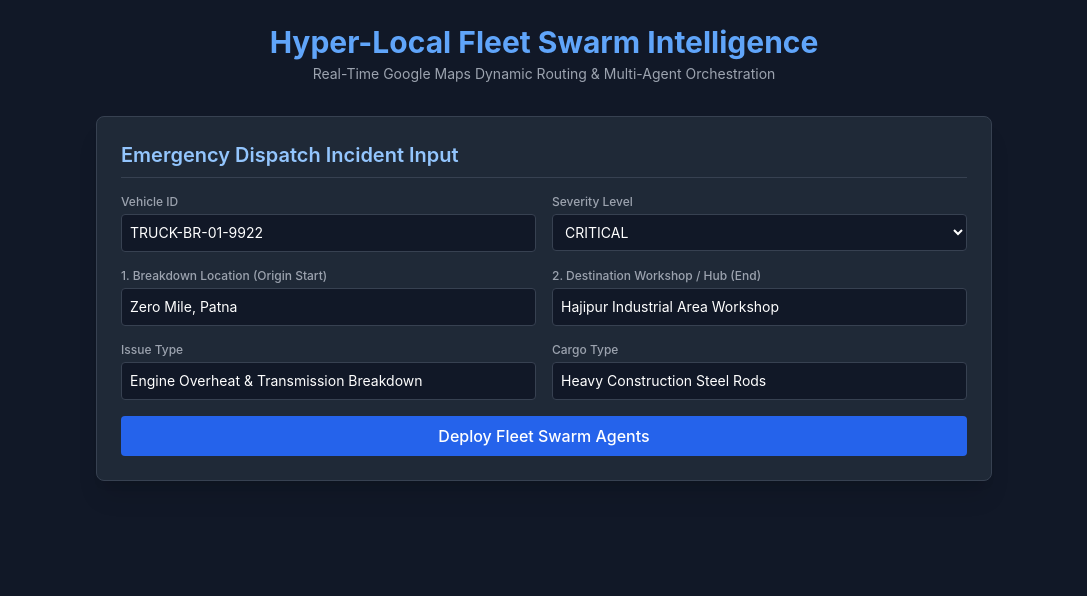
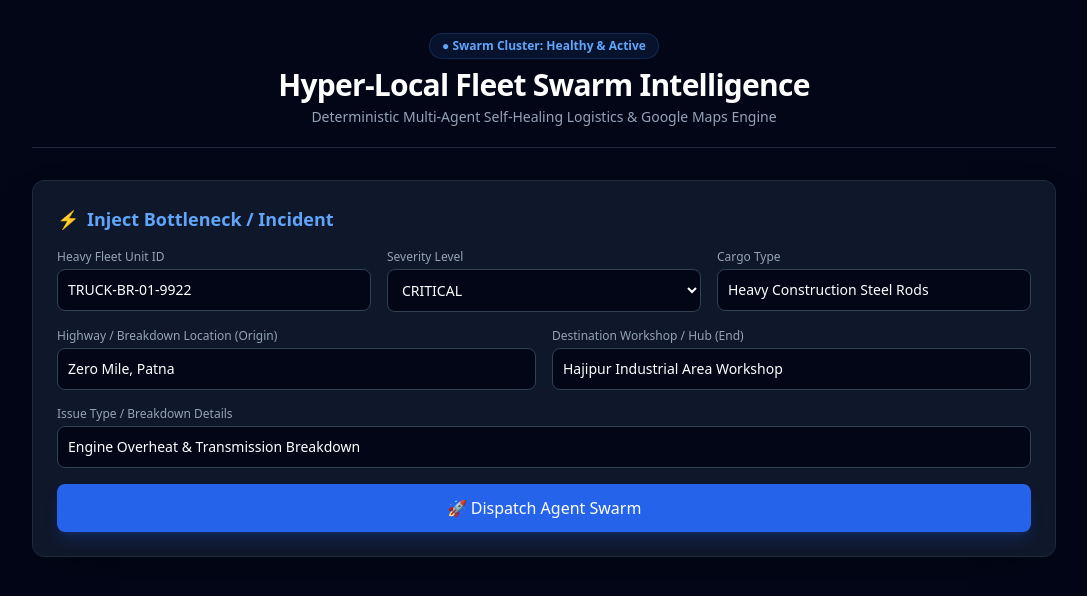
Before and after one commit to projects2829/fleet-swarm-project, a React (Create React App) app in the folder frontend/: page / in a window 1280 px wide. Shown: the top 596 px of the page, without its empty margins (96-1183 px from the left). Built offline with nearby package versions, Linux system fonts and the light colour scheme.

Commit message:
Update App.js

```diff
--- a/frontend/src/App.js
+++ b/frontend/src/App.js
@@ -38,113 +38,149 @@
       if (res.ok) {
         setResponseResult(data);
       } else {
-        let errDetail = data.detail;
-        if (typeof errDetail === 'object') {
-          errDetail = JSON.stringify(errDetail);
-        }
-        setError(errDetail || 'Validation error from backend (422).');
+        setError(data.detail || 'Validation error from backend.');
       }
     } catch (err) {
-      setError('Failed to connect to backend server. Make sure Render is online.');
+      setError('Failed to connect to backend server.');
     } finally {
       setLoading(false);
     }
   };
 
   return (
-    <div className="min-h-screen bg-gray-900 text-white p-6">
-      <div className="max-w-4xl mx-auto">
-        <header className="mb-8 text-center">
-          <h1 className="text-3xl font-bold text-blue-400">Hyper-Local Fleet Swarm Intelligence</h1>
-          <p className="text-gray-400 text-sm mt-1">Real-Time Google Maps Dynamic Routing & Multi-Agent Orchestration</p>
+    <div className="min-h-screen bg-slate-950 text-slate-100 p-4 md:p-8 font-sans">
+      <div className="max-w-5xl mx-auto space-y-8">
+
+        {/* Header */}
+        <header className="border-b border-slate-800 pb-5 text-center">
+          <div className="inline-block bg-blue-500/10 text-blue-400 text-xs font-semibold px-3 py-1 rounded-full mb-2 border border-blue-500/20">
+            ● Swarm Cluster: Healthy & Active
+          </div>
+          <h1 className="text-3xl font-extrabold tracking-tight text-white">Hyper-Local Fleet Swarm Intelligence</h1>
+          <p className="text-slate-400 text-sm mt-1">Deterministic Multi-Agent Self-Healing Logistics & Google Maps Engine</p>
         </header>
 
-        <form onSubmit={handleSubmit} className="bg-gray-800 p-6 rounded-lg shadow-xl space-y-4 mb-8 border border-gray-700">
-          <h2 className="text-xl font-semibold text-blue-300 border-b border-gray-700 pb-2">Emergency Dispatch Incident Input</h2>
+        {/* Input Form Card */}
+        <div className="bg-slate-900 border border-slate-800 rounded-xl p-6 shadow-2xl">
+          <h2 className="text-lg font-semibold text-blue-400 mb-4 flex items-center gap-2">
+            <span>⚡</span> Inject Bottleneck / Incident
+          </h2>
 
-          <div className="grid grid-cols-1 md:grid-cols-2 gap-4">
+          <form onSubmit={handleSubmit} className="space-y-4">
+            <div className="grid grid-cols-1 md:grid-cols-3 gap-4">
               <div>
-              <label className="block text-xs font-medium text-gray-400">Vehicle ID</label>
-              <input type="text" name="vehicle_id" value={formData.vehicle_id} onChange={handleChange} className="w-full mt-1 p-2 bg-gray-900 border border-gray-700 rounded text-sm" required />
+                <label className="block text-xs font-medium text-slate-400 mb-1">Heavy Fleet Unit ID</label>
+                <input type="text" name="vehicle_id" value={formData.vehicle_id} onChange={handleChange} className="w-full p-2.5 bg-slate-950 border border-slate-700 rounded-lg text-sm text-white focus:outline-none focus:border-blue-500" required />
               </div>
               <div>
-              <label className="block text-xs font-medium text-gray-400">Severity Level</label>
-              <select name="severity" value={formData.severity} onChange={handleChange} className="w-full mt-1 p-2 bg-gray-900 border border-gray-700 rounded text-sm">
+                <label className="block text-xs font-medium text-slate-400 mb-1">Severity Level</label>
+                <select name="severity" value={formData.severity} onChange={handleChange} className="w-full p-2.5 bg-slate-950 border border-slate-700 rounded-lg text-sm text-white focus:outline-none focus:border-blue-500">
                   <option value="CRITICAL">CRITICAL</option>
                   <option value="MODERATE">MODERATE</option>
                 </select>
+              </div>
+              <div>
+                <label className="block text-xs font-medium text-slate-400 mb-1">Cargo Type</label>
+                <input type="text" name="cargo_type" value={formData.cargo_type} onChange={handleChange} className="w-full p-2.5 bg-slate-950 border border-slate-700 rounded-lg text-sm text-white focus:outline-none focus:border-blue-500" required />
               </div>
             </div>
 
             <div className="grid grid-cols-1 md:grid-cols-2 gap-4">
               <div>
-              <label className="block text-xs font-medium text-gray-400">1. Breakdown Location (Origin Start)</label>
-              <input type="text" name="location" value={formData.location} onChange={handleChange} placeholder="e.g., Zero Mile, Patna" className="w-full mt-1 p-2 bg-gray-900 border border-gray-700 rounded text-sm" required />
+                <label className="block text-xs font-medium text-slate-400 mb-1">Highway / Breakdown Location (Origin)</label>
+                <input type="text" name="location" value={formData.location} onChange={handleChange} className="w-full p-2.5 bg-slate-950 border border-slate-700 rounded-lg text-sm text-white focus:outline-none focus:border-blue-500" required />
               </div>
               <div>
-              <label className="block text-xs font-medium text-gray-400">2. Destination Workshop / Hub (End)</label>
-              <input type="text" name="destination" value={formData.destination} onChange={handleChange} placeholder="e.g., Hajipur Industrial Area" className="w-full mt-1 p-2 bg-gray-900 border border-gray-700 rounded text-sm" required />
+                <label className="block text-xs font-medium text-slate-400 mb-1">Destination Workshop / Hub (End)</label>
+                <input type="text" name="destination" value={formData.destination} onChange={handleChange} className="w-full p-2.5 bg-slate-950 border border-slate-700 rounded-lg text-sm text-white focus:outline-none focus:border-blue-500" required />
               </div>
             </div>
 
-          <div className="grid grid-cols-1 md:grid-cols-2 gap-4">
             <div>
-              <label className="block text-xs font-medium text-gray-400">Issue Type</label>
-              <input type="text" name="issue_type" value={formData.issue_type} onChange={handleChange} className="w-full mt-1 p-2 bg-gray-900 border border-gray-700 rounded text-sm" required />
-            </div>
-            <div>
-              <label className="block text-xs font-medium text-gray-400">Cargo Type</label>
-              <input type="text" name="cargo_type" value={formData.cargo_type} onChange={handleChange} className="w-full mt-1 p-2 bg-gray-900 border border-gray-700 rounded text-sm" required />
-            </div>
+              <label className="block text-xs font-medium text-slate-400 mb-1">Issue Type / Breakdown Details</label>
+              <input type="text" name="issue_type" value={formData.issue_type} onChange={handleChange} className="w-full p-2.5 bg-slate-950 border border-slate-700 rounded-lg text-sm text-white focus:outline-none focus:border-blue-500" required />
             </div>
 
-          <button type="submit" disabled={loading} className="w-full bg-blue-600 hover:bg-blue-500 text-white font-medium py-2 rounded transition">
-            {loading ? 'Orchestrating Swarm via Google Maps...' : 'Deploy Fleet Swarm Agents'}
+            <button type="submit" disabled={loading} className="w-full bg-blue-600 hover:bg-blue-500 text-white font-medium py-3 rounded-lg transition duration-200 shadow-lg shadow-blue-600/20 disabled:opacity-50">
+              {loading ? 'Dispatching Agent Swarm & Computing Maps...' : '🚀 Dispatch Agent Swarm'}
             </button>
           </form>
+        </div>
 
         {error && (
-          <div className="bg-red-900/50 border border-red-700 text-red-200 p-4 rounded mb-6 text-sm">
+          <div className="bg-red-950/80 border border-red-800 text-red-200 p-4 rounded-xl text-sm">
             {String(error)}
           </div>
         )}
 
+        {/* Execution Results */}
         {responseResult && (
-          <div className="bg-gray-800 p-6 rounded-lg shadow-xl border border-gray-700 space-y-6">
-            <div className="flex justify-between items-center border-b border-gray-700 pb-3">
+          <div className="space-y-6">
+            {/* Summary Card */}
+            <div className="bg-slate-900 border border-slate-800 rounded-xl p-6 shadow-xl">
+              <div className="flex flex-col md:flex-row justify-between items-start md:items-center border-b border-slate-800 pb-4 mb-4 gap-2">
                 <div>
-                <h3 className="text-lg font-bold text-green-400">Swarm Execution Successful</h3>
-                <p className="text-xs text-gray-400">Incident ID: {String(responseResult?.incident_id || '')}</p>
+                  <h3 className="text-lg font-bold text-emerald-400">Swarm Cluster Resolution Successful</h3>
+                  <p className="text-xs text-slate-400">Incident ID: <span className="font-mono text-slate-200">{responseResult.incident_id}</span></p>
                 </div>
-              <div className="text-right">
-                <span className="text-xs bg-blue-900 text-blue-200 px-2 py-1 rounded">Time: {String(responseResult?.execution_time_ms || 0)} ms</span>
+                <div className="flex gap-2">
+                  <span className="text-xs bg-slate-800 text-slate-300 px-3 py-1 rounded-full border border-slate-700">
+                    ⏱ {responseResult.execution_time_ms} ms
+                  </span>
+                  <span className="text-xs bg-blue-950 text-blue-300 px-3 py-1 rounded-full border border-blue-800">
+                    Steps: {responseResult.deterministic_steps_executed}
+                  </span>
                 </div>
               </div>
 
-            <div className="bg-gray-900 p-4 rounded border border-gray-700">
-              <h4 className="text-sm font-semibold text-yellow-400 mb-2">Trip Summary & Mitigation</h4>
-              <p className="text-sm text-gray-300">{String(responseResult?.final_resolution?.mitigation_summary || '')}</p>
-              <p className="text-xs text-gray-500 mt-2">ERP Reference ID: {String(responseResult?.final_resolution?.erp_ref || '')}</p>
+              <div className="bg-slate-950 p-4 rounded-lg border border-slate-800/80">
+                <h4 className="text-xs font-bold uppercase tracking-wider text-amber-400 mb-2">Trip Mitigation & Rerouting Summary</h4>
+                <p className="text-sm text-slate-300 leading-relaxed">{responseResult.final_resolution.mitigation_summary}</p>
+                <div className="mt-3 pt-3 border-t border-slate-900 flex justify-between text-xs text-slate-400">
+                  <span>ERP Reference: <strong className="text-slate-200 font-mono">{responseResult.final_resolution.erp_ref}</strong></span>
+                  <span className="text-emerald-400 font-semibold">Status: Ledger Committed</span>
+                </div>
+              </div>
             </div>
 
-            <div>
-              <h4 className="text-sm font-semibold text-blue-300 mb-3">Multi-Agent Pipeline Steps</h4>
-              <div className="space-y-3">
-                {responseResult?.traces?.map((trace, idx) => (
-                  <div key={idx} className="bg-gray-900/80 p-3 rounded border border-gray-800 text-xs">
-                    <div className="flex justify-between font-semibold text-gray-300 mb-1">
-                      <span>{String(trace?.agent_role || '')} — ({String(trace?.step_name || '')})</span>
-                      <span className="text-green-400">{String(trace?.status || '')} ({String(trace?.timestamp || 0)}ms)</span>
+            {/* Pipeline Traces */}
+            <div className="space-y-4">
+              <h3 className="text-md font-semibold text-slate-300">Multi-Agent Pipeline Execution Traces</h3>
+
+              <div className="grid grid-cols-1 gap-4">
+                {responseResult.traces?.map((trace, idx) => (
+                  <div key={idx} className="bg-slate-900 border border-slate-800 rounded-xl p-4 shadow-lg hover:border-slate-700 transition">
+                    <div className="flex flex-wrap justify-between items-center mb-2 pb-2 border-b border-slate-800/60">
+                      <div className="flex items-center gap-2">
+                        <span className="w-2 h-2 rounded-full bg-blue-500"></span>
+                        <span className="font-semibold text-sm text-slate-200">{trace.agent_role}</span>
+                        <span className="text-xs text-slate-400 font-mono">({trace.step_name})</span>
                       </div>
-                    <pre className="text-gray-400 overflow-x-auto whitespace-pre-wrap mt-1">
-                      {JSON.stringify(trace?.output_payload, null, 2)}
-                    </pre>
+                      <div className="flex items-center gap-3 text-xs">
+                        <span className="text-emerald-400 font-medium">● {trace.status}</span>
+                        <span className="text-slate-500">{trace.timestamp} ms</span>
+                      </div>
+                    </div>
+
+                    {/* Formatted payload highlights */}
+                    <div className="grid grid-cols-1 sm:grid-cols-2 lg:grid-cols-3 gap-2 mt-3 text-xs">
+                      {Object.entries(trace.output_payload || {}).map(([key, val], kIdx) => (
+                        <div key={kIdx} className="bg-slate-950 p-2.5 rounded border border-slate-800/50 overflow-hidden">
+                          <span className="block text-slate-500 uppercase tracking-wider text-[10px] mb-1">{key.replaceAll('_', ' ')}</span>
+                          <span className="text-slate-300 font-mono truncate block">
+                            {typeof val === 'object' ? JSON.stringify(val) : String(val)}
+                          </span>
                         </div>
                       ))}
                     </div>
                   </div>
+                ))}
+              </div>
+            </div>
+
           </div>
         )}
+
       </div>
     </div>
   );
```
Lines whose indentation alone changed are shown as unchanged.
